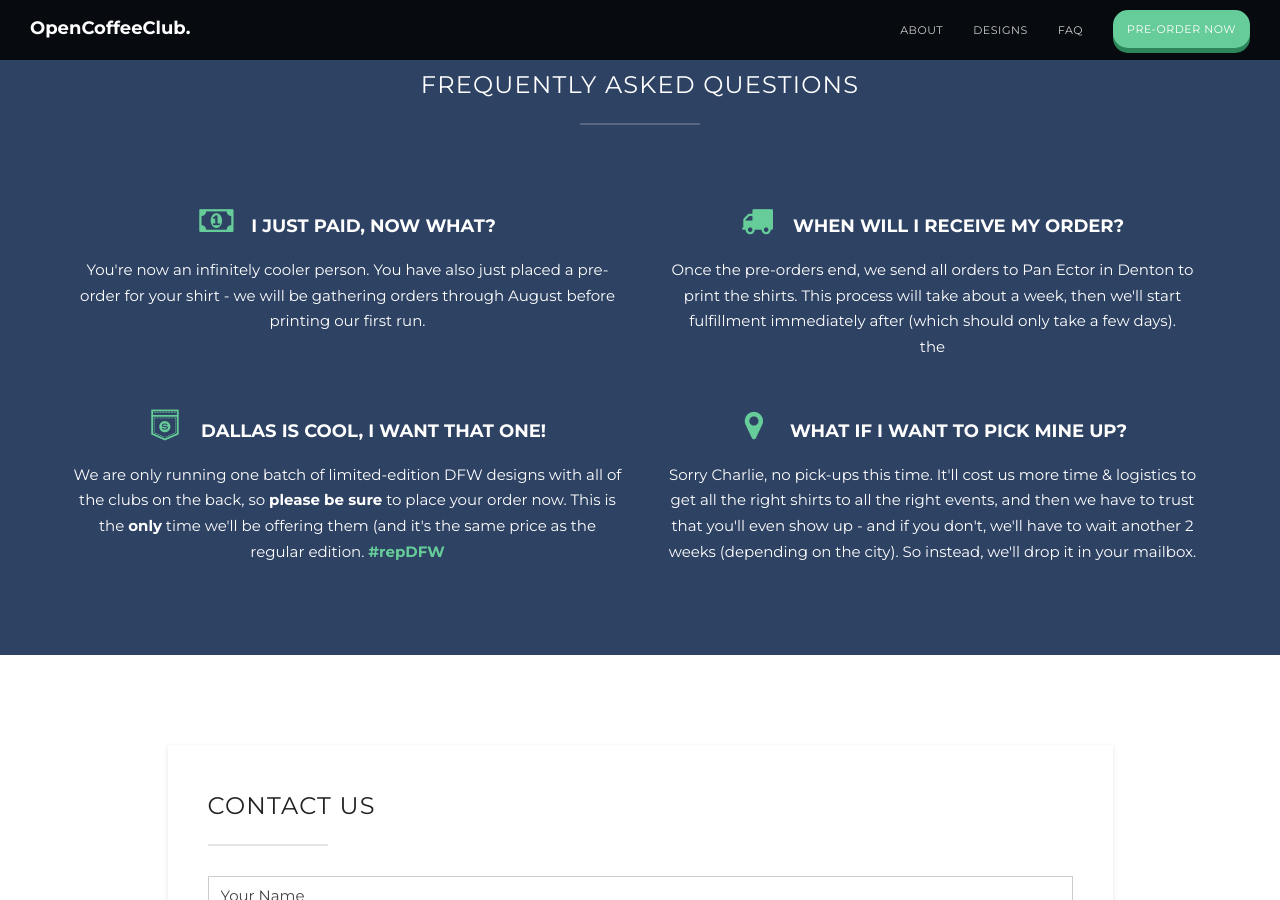
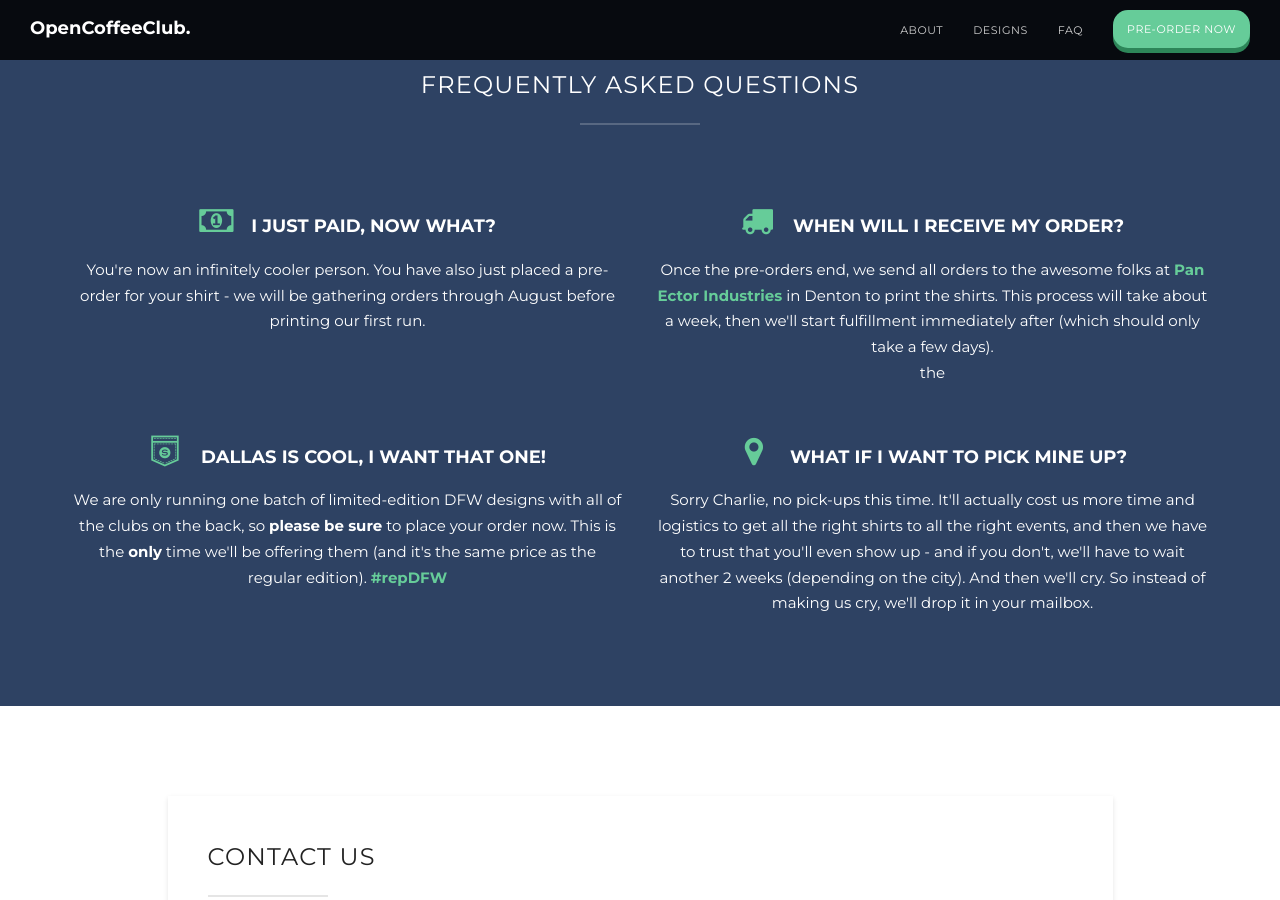
Before and after one commit to kyletaylored/opencoffeeclub, a Jekyll site: the page built from index.html, in a window 1280 px wide and 900 px high, scrolled down 3412 px. Built offline with Jekyll 4.4.1, drawn with Linux system fonts in a browser that asks for light colours; nearby versions of some CDN libraries.

Commit message:
Rest of the content changes

```diff
--- a/index.html
+++ b/index.html
@@ -2,6 +2,7 @@
 layout: index
 published: true
 ---
+
 
 
 
@@ -205,7 +206,7 @@ published: true
 						<h4 class="faq-item-heading uppercase">
 							<span class="faq-item-icon-inline fa fa-truck"></span> When will I receive my order?
 						</h4>
-						<div class="faq-item-text">Once the pre-orders end, we send all orders to Pan Ector in Denton to print the shirts. This process will take about a week, then we'll start fulfillment immediately after (which should only take a few days).</div>
+                      <div class="faq-item-text">Once the pre-orders end, we send all orders to the awesome folks at <a href="http://www.panector.com/">Pan Ector Industries</a> in Denton to print the shirts. This process will take about a week, then we'll start fulfillment immediately after (which should only take a few days).</div>
 					</div>the
 				</div>
 
@@ -214,7 +215,7 @@ published: true
 						<h4 class="faq-item-heading uppercase">
 							<span class="faq-item-icon-inline fa fa-shirtsinbulk"></span> Dallas is cool, I want that one!
 						</h4>
-						<div class="faq-item-text">We are only running one batch of limited-edition DFW designs with all of the clubs on the back, so <strong>please be sure</strong> to place your order now. This is the <strong>only</strong> time we'll be offering them (and it's the same price as the regular edition. <a href="https://twitter.com/search?q=%23repdfw&src=typd">#repDFW</a></div>
+						<div class="faq-item-text">We are only running one batch of limited-edition DFW designs with all of the clubs on the back, so <strong>please be sure</strong> to place your order now. This is the <strong>only</strong> time we'll be offering them (and it's the same price as the regular edition). <a href="https://twitter.com/search?q=%23repdfw&src=typd">#repDFW</a></div>
 					</div>
 				</div>
 
@@ -223,7 +224,7 @@ published: true
 						<h4 class="faq-item-heading uppercase">
 							<span class="faq-item-icon-inline fa fa-map-marker"></span> What if I want to pick mine up?
 						</h4>
-						<div class="faq-item-text">Sorry Charlie, no pick-ups this time. It'll cost us more time &amp; logistics to get all the right shirts to all the right events, and then we have to trust that you'll even show up - and if you don't, we'll have to wait another 2 weeks (depending on the city). So instead, we'll drop it in your mailbox.</div>
+						<div class="faq-item-text">Sorry Charlie, no pick-ups this time. It'll actually cost us more time and logistics to get all the right shirts to all the right events, and then we have to trust that you'll even show up - and if you don't, we'll have to wait another 2 weeks (depending on the city). And then we'll cry. So instead of making us cry, we'll drop it in your mailbox.</div>
 					</div>
 				</div>
 
```
